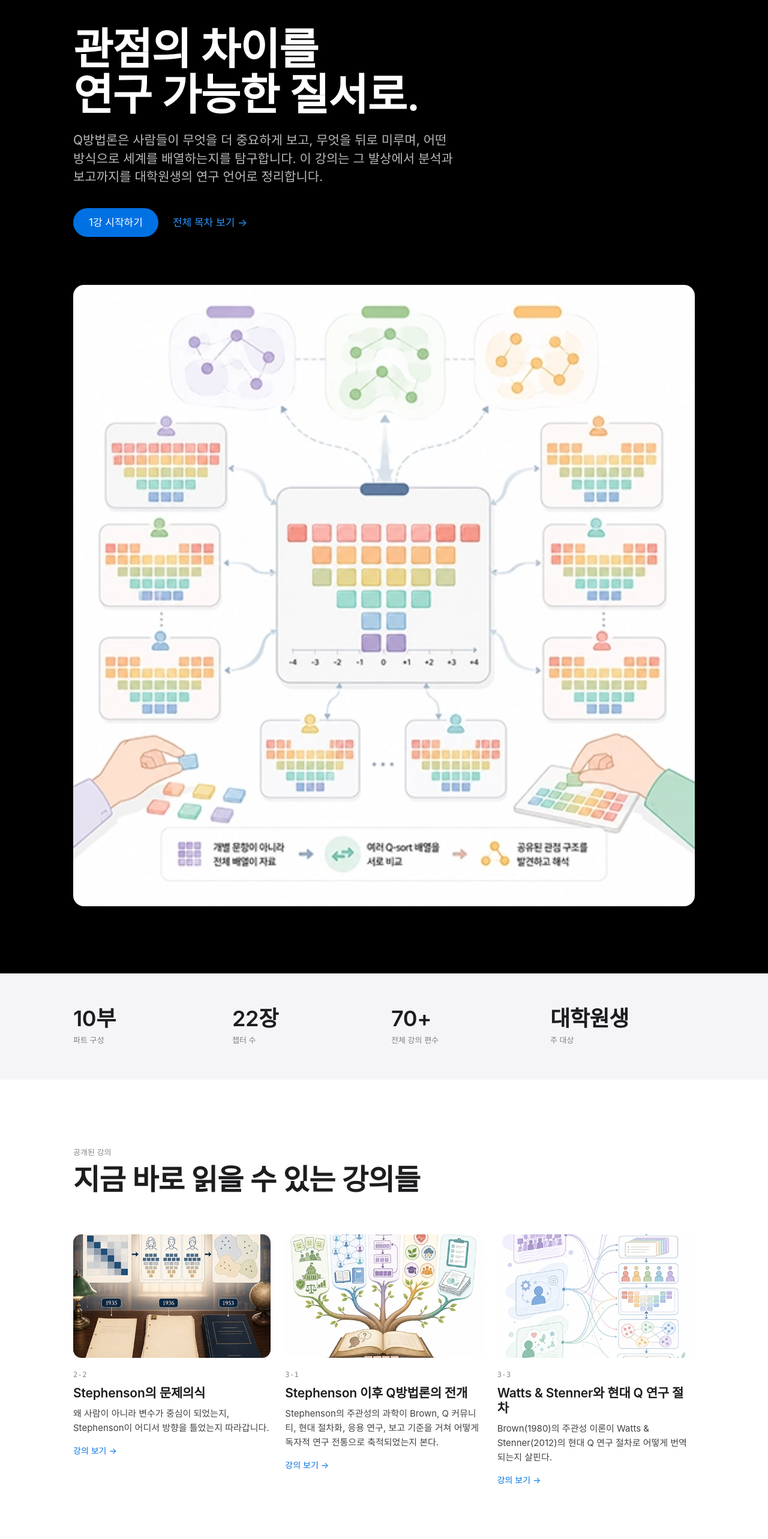
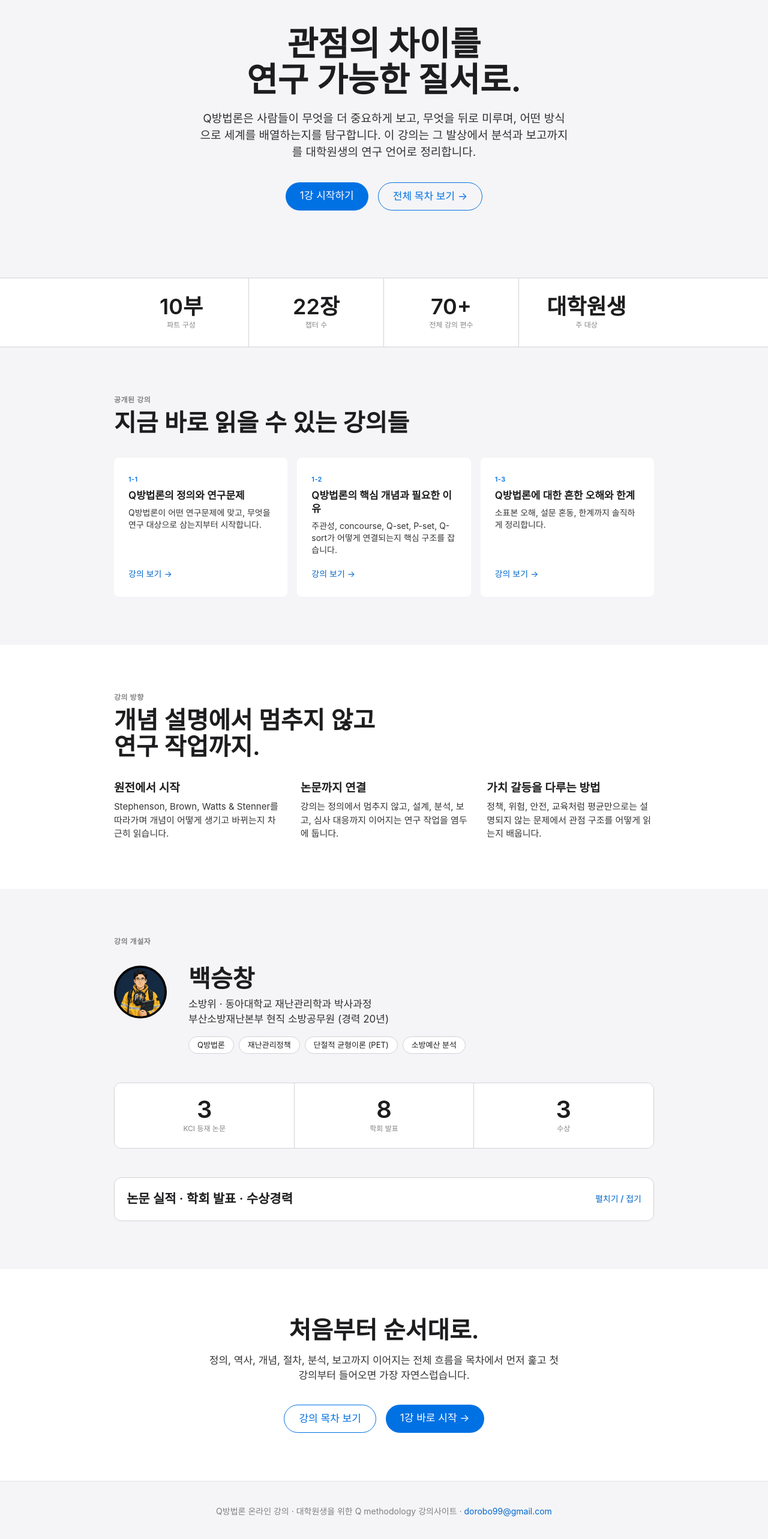
Before and after one commit to dorobo99-prog/q_Methology_Lesson, a Next.js app: page / in a window 1280 px wide. Shown: the part 116-2682 px from the top of the page at 60% size. Built offline with nearby package versions, Linux system fonts and the light colour scheme.

Commit message:
update landing page

```diff
--- a/src/app/page.tsx
+++ b/src/app/page.tsx
@@ -1,24 +1,5 @@
-"use client";
-
 import Image from "next/image";
 import Link from "next/link";
-import { useEffect, useState } from "react";
-import { openLessons, heroImages, type Lesson } from "@/data/lessons";
-
-const pillars = [
-  {
-    title: "원전에서 시작",
-    text: "Stephenson, Brown, Watts & Stenner를 따라가며 개념이 어떻게 생기고 바뀌는지 차근히 읽습니다.",
-  },
-  {
-    title: "논문까지 연결",
-    text: "강의는 정의에서 멈추지 않고, 설계, 분석, 보고, 심사 대응까지 이어지는 연구 작업을 염두에 둡니다.",
-  },
-  {
-    title: "가치 갈등을 다루는 방법",
-    text: "정책, 위험, 안전, 교육처럼 평균만으로는 설명되지 않는 문제에서 관점 구조를 어떻게 읽는지 배웁니다.",
-  },
-];
 
 const stats = [
   { value: "10부", label: "파트 구성" },
@@ -27,311 +8,236 @@ const stats = [
   { value: "대학원생", label: "주 대상" },
 ];
 
-function pickRandom<T>(arr: T[], n: number): T[] {
-  return [...arr].sort(() => Math.random() - 0.5).slice(0, n);
-}
+const lectures = [
+  {
+    id: "1-1",
+    title: "Q방법론의 정의와 연구문제",
+    description: "Q방법론이 어떤 연구문제에 맞고, 무엇을 연구 대상으로 삼는지부터 시작합니다.",
+    href: "/lessons/1-1",
+  },
+  {
+    id: "1-2",
+    title: "Q방법론의 핵심 개념과 필요한 이유",
+    description: "주관성, concourse, Q-set, P-set, Q-sort가 어떻게 연결되는지 핵심 구조를 잡습니다.",
+    href: "/lessons/1-2",
+  },
+  {
+    id: "1-3",
+    title: "Q방법론에 대한 흔한 오해와 한계",
+    description: "소표본 오해, 설문 혼동, 한계까지 솔직하게 정리합니다.",
+    href: "/lessons/1-3",
+  },
+];
+
+const features = [
+  {
+    title: "원전에서 시작",
+    description: "Stephenson, Brown, Watts & Stenner를 따라가며 개념이 어떻게 생기고 바뀌는지 차근히 읽습니다.",
+  },
+  {
+    title: "논문까지 연결",
+    description: "강의는 정의에서 멈추지 않고, 설계, 분석, 보고, 심사 대응까지 이어지는 연구 작업을 염두에 둡니다.",
+  },
+  {
+    title: "가치 갈등을 다루는 방법",
+    description: "정책, 위험, 안전, 교육처럼 평균만으로는 설명되지 않는 문제에서 관점 구조를 어떻게 읽는지 배웁니다.",
+  },
+];
+
+const papers = [
+  {
+    journal: "재무행정연구 · 2025",
+    title: "Systemic Risk 시대, 소방안전교부세 운용 딜레마에 관한 주관성 연구: Musgrave(1959) 재정 3기능의 재해석을 중심으로",
+    meta: "백승창 & 이동규 · 5(3), 193-227",
+  },
+  {
+    journal: "한국행정학보 · 2025",
+    title: "커뮤니티 위험 경감(Community Risk Reduction)에 대한 소방공무원의 주관성 연구",
+    meta: "백승창 & 이동규 · 59(2), 207-231",
+    doi: "https://doi.org/10.18333/kpar.59.2.207",
+  },
+  {
+    journal: "국정관리연구 · 2024",
+    title: "한국형 회복탄력성 지수검사(KRQ-53)의 주관성 연구: 부산 소방서 119 안전센터 소방공무원을 중심으로",
+    meta: "백승창, 김정훈 & 이동규 · 19(3), 65-91",
+    doi: "https://doi.org/10.16973/JGS.2024.19.3.003",
+  },
+];
+
+const presentations = [
+  ["2026", "재난연구의 방법론적 편향과 주관성 분석의 공백 — Q방법론의 필요성에 관한 실증적 검토", "한국정책분석평가학회 춘계학술대회"],
+  ["2026", "소방공무원의 소방예산 위험판단에 관한 연구", "한국정책학회 춘계학술대회"],
+  ["2025", "Systemic Risk 시대의 소방안전교부세 활용에 대한 소방예산담당자 인식 유형 연구", "한국정책학회 동계학술대회 · 최우수논문상"],
+  ["2025", "커뮤니티 위험 경감에 대한 재난관리 실무자의 주관성 연구", "한국행정학회 하계학술대회"],
+  ["2025", "커뮤니티 위험 경감(CRR)에 대한 재난관리학 대학원생의 주관성 연구", "제10회 전국 행정학과 대학원생 학술대회 · 우수상"],
+  ["2024", "부산광역시 B소방서 B119안전센터 소방공무원의 회복탄력성에 관한 주관성 연구", "제9회 전국 행정학과 대학원생 학술대회 · 특별상"],
+  ["2024", "소방공무원의 커뮤니티 위험 경감에 관한 주관성 연구", "한국정책분석평가학회 동계학술대회"],
+  ["2023", "부산지역 소방공무원의 회복탄력성에 관한 주관성 연구", "한국행정학회 동계학술대회"],
+];
+
+const awards = [
+  ["한국정책학회 동계학술대회 최우수논문상", "2025"],
+  ["제10회 전국 행정학과 대학원생 학술대회 우수상", "2025"],
+  ["제9회 전국 행정학과 대학원생 학술대회 특별상", "2024"],
+];
 
 export default function HomePage() {
-  const [hero, setHero] = useState(heroImages[0]);
-  const [featured, setFeatured] = useState<Lesson[]>(openLessons.slice(0, 3));
-
-  useEffect(() => {
-    setHero(heroImages[Math.floor(Math.random() * heroImages.length)]);
-    const picked = pickRandom(openLessons, 3).sort((a, b) => a.order - b.order);
-    setFeatured(picked);
-  }, []);
-
   return (
     <div>
-      {/* HERO */}
-      <section style={{ background: "var(--pure-black)", color: "var(--white)" }}>
-        <div className="max-w-[1100px] mx-auto px-5 sm:px-8 pt-20 sm:pt-28 pb-0">
-          <div className="max-w-[820px]">
+      <section className="px-5 py-24 text-center sm:px-8 sm:py-28" style={{ background: "var(--gray-100)" }}>
         <h1
-              className="font-semibold"
-              style={{
-                fontSize: "clamp(44px, 7.4vw, 72px)",
-                lineHeight: 1.05,
-                letterSpacing: "-0.015em",
-              }}
+          className="mx-auto max-w-[760px] font-semibold"
+          style={{ fontSize: "clamp(36px, 7vw, 56px)", lineHeight: 1.07, color: "var(--black)" }}
         >
           관점의 차이를
           <br />
           연구 가능한 질서로.
         </h1>
-            <p
-              className="mt-6 max-w-[640px]"
-              style={{
-                fontSize: "21px",
-                lineHeight: 1.45,
-                color: "rgba(255,255,255,0.72)",
-              }}
-            >
-              Q방법론은 사람들이 무엇을 더 중요하게 보고, 무엇을 뒤로 미루며, 어떤 방식으로 세계를
-              배열하는지를 탐구합니다. 이 강의는 그 발상에서 분석과 보고까지를 대학원생의 연구
-              언어로 정리합니다.
+        <p className="mx-auto mt-5 max-w-[620px]" style={{ fontSize: "19px", lineHeight: 1.47, color: "rgba(0,0,0,0.8)" }}>
+          Q방법론은 사람들이 무엇을 더 중요하게 보고, 무엇을 뒤로 미루며, 어떤 방식으로 세계를 배열하는지를 탐구합니다.
+          이 강의는 그 발상에서 분석과 보고까지를 대학원생의 연구 언어로 정리합니다.
         </p>
-            <div className="flex flex-wrap items-center gap-6 mt-9">
-              <Link
-                href="/lessons/1-1"
-                className="inline-flex items-center justify-center"
-                style={{
-                  padding: "12px 26px",
-                  borderRadius: "999px",
-                  background: "var(--brand)",
-                  color: "var(--white)",
-                  fontSize: "17px",
-                  textDecoration: "none",
-                }}
-              >
+        <div className="mt-9 flex flex-wrap justify-center gap-4">
+          <Link className="rounded-full px-6 py-2.5 text-[17px] text-white" style={{ background: "var(--brand)" }} href="/lessons/1-1">
             1강 시작하기
           </Link>
-              <Link
-                href="/outline"
-                style={{
-                  color: "var(--brand-dark-surface)",
-                  fontSize: "17px",
-                  textDecoration: "none",
-                }}
-              >
+          <Link className="rounded-full border px-6 py-2.5 text-[17px]" style={{ borderColor: "var(--brand)", color: "var(--brand)" }} href="/outline">
             전체 목차 보기 →
           </Link>
         </div>
+      </section>
+
+      <section className="border-y" style={{ borderColor: "var(--gray-200)" }}>
+        <div className="mx-auto grid max-w-[900px] grid-cols-2 sm:grid-cols-4">
+          {stats.map((stat) => (
+            <div key={stat.label} className="border-r px-5 py-7 text-center last:border-r-0" style={{ borderColor: "var(--gray-200)" }}>
+              <div className="font-semibold" style={{ fontSize: "36px", lineHeight: 1.07 }}>{stat.value}</div>
+              <div className="mt-1 text-xs" style={{ color: "rgba(0,0,0,0.48)" }}>{stat.label}</div>
             </div>
+          ))}
+        </div>
+      </section>
 
-          {/* 히어로 이미지 — 랜덤 */}
-          <div className="mt-14 sm:mt-20">
-            <Image
-              src={hero.src}
-              alt={hero.alt}
-              width={2000}
-              height={1100}
-              className="w-full h-auto block"
-              style={{ borderRadius: "18px" }}
-              priority
-            />
+      <section className="px-5 py-18 sm:px-8 sm:py-20" style={{ background: "var(--gray-100)" }}>
+        <div className="mx-auto max-w-[900px]">
+          <p className="mb-2 text-xs font-semibold uppercase tracking-[0.5px]" style={{ color: "rgba(0,0,0,0.48)" }}>공개된 강의</p>
+          <h2 className="mb-9 font-semibold" style={{ fontSize: "clamp(28px, 5vw, 40px)", lineHeight: 1.1 }}>지금 바로 읽을 수 있는 강의들</h2>
+          <div className="grid gap-4 md:grid-cols-3">
+            {lectures.map((lecture) => (
+              <article key={lecture.id} className="flex flex-col rounded-lg bg-white px-6 py-7 transition-shadow hover:shadow-lg">
+                <span className="text-[11px] font-semibold tracking-[0.4px]" style={{ color: "var(--brand)" }}>{lecture.id}</span>
+                <h3 className="mt-2 font-semibold" style={{ fontSize: "17px", lineHeight: 1.3 }}>{lecture.title}</h3>
+                <p className="mt-2 text-sm" style={{ color: "rgba(0,0,0,0.8)", lineHeight: 1.43 }}>{lecture.description}</p>
+                <Link className="mt-auto pt-5 text-sm" style={{ color: "var(--brand-deep)" }} href={lecture.href}>강의 보기 →</Link>
+              </article>
+            ))}
           </div>
         </div>
-        <div className="h-20 sm:h-28" />
       </section>
 
-      {/* STATS */}
-      <section style={{ background: "var(--gray-100)" }}>
-        <div className="max-w-[1100px] mx-auto px-5 sm:px-8 py-12 sm:py-14">
-          <div className="grid grid-cols-2 sm:grid-cols-4 gap-y-8 gap-x-6">
-            {stats.map((stat) => (
-              <div key={stat.label}>
-                <div
-                  style={{
-                    fontSize: "clamp(28px, 3.4vw, 36px)",
-                    lineHeight: 1.1,
-                    fontWeight: 600,
-                    color: "var(--black)",
-                    letterSpacing: "-0.01em",
-                  }}
-                >
-                  {stat.value}
-                </div>
-                <div style={{ fontSize: "13px", color: "var(--gray-400)", marginTop: "6px" }}>
-                  {stat.label}
-                </div>
+      <section className="px-5 py-18 sm:px-8 sm:py-20">
+        <div className="mx-auto max-w-[900px]">
+          <p className="mb-2 text-xs font-semibold uppercase tracking-[0.5px]" style={{ color: "rgba(0,0,0,0.48)" }}>강의 방향</p>
+          <h2 className="mb-9 font-semibold" style={{ fontSize: "clamp(28px, 5vw, 40px)", lineHeight: 1.1 }}>
+            개념 설명에서 멈추지 않고
+            <br />
+            연구 작업까지.
+          </h2>
+          <div className="grid gap-8 md:grid-cols-3">
+            {features.map((feature) => (
+              <div key={feature.title}>
+                <h3 className="mb-2 font-semibold" style={{ fontSize: "19px", lineHeight: 1.2 }}>{feature.title}</h3>
+                <p className="text-[15px]" style={{ color: "rgba(0,0,0,0.8)", lineHeight: 1.5 }}>{feature.description}</p>
               </div>
             ))}
           </div>
         </div>
       </section>
 
-      {/* LESSONS — 랜덤 3개, 강의 순서 정렬 */}
-      <section style={{ background: "var(--white)" }}>
-        <div className="max-w-[1100px] mx-auto px-5 sm:px-8 py-20 sm:py-28">
-          <div className="max-w-[760px] mb-12 sm:mb-16">
-            <div style={{ fontSize: "13px", color: "var(--gray-400)", marginBottom: "10px" }}>
-              공개된 강의
+      <section id="author" className="px-5 py-20 sm:px-8" style={{ background: "var(--gray-100)" }}>
+        <div className="mx-auto max-w-[900px]">
+          <p className="mb-8 text-xs font-semibold uppercase tracking-[0.5px]" style={{ color: "rgba(0,0,0,0.48)" }}>강의 개설자</p>
+          <div className="mb-12 flex flex-col gap-5 sm:flex-row sm:items-start sm:gap-9">
+            <div className="relative h-[88px] w-[88px] shrink-0 overflow-hidden rounded-full bg-black">
+              <Image src="/images/profile.webp" alt="백승창 프로필 사진" fill sizes="88px" style={{ objectFit: "cover", objectPosition: "center top" }} />
             </div>
-            <h2
-              style={{
-                fontSize: "clamp(32px, 5vw, 48px)",
-                lineHeight: 1.1,
-                fontWeight: 600,
-                color: "var(--black)",
-                letterSpacing: "-0.015em",
-              }}
-            >
-              지금 바로 읽을 수 있는 강의들
-            </h2>
-          </div>
-
-          <div className="grid md:grid-cols-3 gap-x-6 gap-y-12">
-            {featured.map((lesson) => (
-              <Link
-                key={lesson.id}
-                href={lesson.href!}
-                className="group block"
-                style={{ textDecoration: "none", color: "inherit" }}
-              >
-                <div
-                  className="-mx-5 w-[calc(100%+40px)] sm:mx-0 sm:w-[500px] md:w-full"
-                  style={{
-                    aspectRatio: "16 / 10",
-                    position: "relative",
-                    borderRadius: "14px",
-                    overflow: "hidden",
-                    background: "var(--gray-100)",
-                  }}
-                >
-                  <Image
-                    src={lesson.image!}
-                    alt={lesson.title}
-                    fill
-                    sizes="(max-width: 768px) 100vw, 33vw"
-                    style={{ objectFit: "cover" }}
-                  />
-                </div>
-                <div className="pt-5">
-                  <div
-                    style={{
-                      fontSize: "12px",
-                      fontFamily: "var(--font-mono)",
-                      color: "var(--gray-400)",
-                      marginBottom: "8px",
-                      letterSpacing: "0.4px",
-                    }}
-                  >
-                    {lesson.id}
-                  </div>
-                  <h3
-                    style={{
-                      fontSize: "21px",
-                      lineHeight: 1.2,
-                      fontWeight: 600,
-                      color: "var(--black)",
-                      letterSpacing: "-0.01em",
-                    }}
-                  >
-                    {lesson.title}
-                  </h3>
-                  <p
-                    style={{
-                      fontSize: "15px",
-                      lineHeight: 1.6,
-                      color: "var(--gray-700)",
-                      marginTop: "10px",
-                    }}
-                  >
-                    {lesson.description}
+            <div>
+              <h2 className="mb-2 font-semibold" style={{ fontSize: "40px", lineHeight: 1.1 }}>백승창</h2>
+              <p style={{ fontSize: "17px", color: "rgba(0,0,0,0.8)", lineHeight: 1.47 }}>
+                소방위 · 동아대학교 재난관리학과 박사과정
+                <br />
+                부산소방재난본부 현직 소방공무원 (경력 20년)
               </p>
-                  <div style={{ color: "var(--brand)", fontSize: "14px", marginTop: "16px" }}>
-                    강의 보기 →
-                  </div>
-                </div>
-              </Link>
+              <div className="mt-4 flex flex-wrap gap-2">
+                {["Q방법론", "재난관리정책", "단절적 균형이론 (PET)", "소방예산 분석"].map((tag) => (
+                  <span key={tag} className="rounded-full border bg-white px-3.5 py-1 text-[13px]" style={{ borderColor: "var(--gray-200)" }}>{tag}</span>
                 ))}
               </div>
             </div>
-      </section>
-
-      {/* PILLARS */}
-      <section style={{ background: "var(--gray-100)" }}>
-        <div className="max-w-[1100px] mx-auto px-5 sm:px-8 py-20 sm:py-28">
-          <div className="max-w-[760px] mb-12 sm:mb-16">
-            <div style={{ fontSize: "13px", color: "var(--gray-400)", marginBottom: "10px" }}>
-              강의 방향
-            </div>
-            <h2
-              style={{
-                fontSize: "clamp(32px, 5vw, 44px)",
-                lineHeight: 1.1,
-                fontWeight: 600,
-                color: "var(--black)",
-                letterSpacing: "-0.015em",
-              }}
-            >
-              개념 설명에서 멈추지 않고 연구 작업까지.
-            </h2>
           </div>
 
-          <div className="grid md:grid-cols-3 gap-x-8 gap-y-10">
-            {pillars.map((pillar) => (
-              <div
-                key={pillar.title}
-                style={{ borderTop: "1px solid var(--border-medium)", paddingTop: "20px" }}
-              >
-                <h3
-                  style={{
-                    fontSize: "19px",
-                    lineHeight: 1.25,
-                    fontWeight: 600,
-                    color: "var(--black)",
-                    letterSpacing: "-0.01em",
-                  }}
-                >
-                  {pillar.title}
-                </h3>
-                <p
-                  style={{
-                    fontSize: "15px",
-                    lineHeight: 1.65,
-                    color: "var(--gray-700)",
-                    marginTop: "10px",
-                  }}
-                >
-                  {pillar.text}
-                </p>
+          <div className="mb-12 grid overflow-hidden rounded-xl border sm:grid-cols-3" style={{ borderColor: "var(--gray-200)" }}>
+            <div className="bg-white px-5 py-6 text-center"><div className="text-[40px] font-semibold leading-none">3</div><div className="mt-1 text-xs" style={{ color: "rgba(0,0,0,0.48)" }}>KCI 등재 논문</div></div>
+            <div className="border-y bg-white px-5 py-6 text-center sm:border-x sm:border-y-0" style={{ borderColor: "var(--gray-200)" }}><div className="text-[40px] font-semibold leading-none">8</div><div className="mt-1 text-xs" style={{ color: "rgba(0,0,0,0.48)" }}>학회 발표</div></div>
+            <div className="bg-white px-5 py-6 text-center"><div className="text-[40px] font-semibold leading-none">3</div><div className="mt-1 text-xs" style={{ color: "rgba(0,0,0,0.48)" }}>수상</div></div>
+          </div>
+
+          <details className="overflow-hidden rounded-xl border bg-white" style={{ borderColor: "var(--gray-200)" }}>
+            <summary className="flex cursor-pointer list-none items-center justify-between gap-4 px-5 py-5 font-semibold [&::-webkit-details-marker]:hidden" style={{ fontSize: "21px" }}>
+              논문 실적 · 학회 발표 · 수상경력
+              <span className="text-sm font-medium" style={{ color: "var(--brand-deep)" }}>펼치기 / 접기</span>
+            </summary>
+            <div className="border-t px-5 py-6" style={{ borderColor: "var(--gray-200)" }}>
+              <h3 className="mb-5 font-semibold" style={{ fontSize: "21px" }}>논문 실적</h3>
+              <div className="grid gap-3">
+                {papers.map((paper) => (
+                  <article key={paper.title} className="rounded-lg bg-white p-5" style={{ border: "1px solid var(--gray-200)" }}>
+                    <span className="text-[11px] font-semibold uppercase tracking-[0.4px]" style={{ color: "var(--brand)" }}>{paper.journal}</span>
+                    <p className="mt-1 text-[15px] font-semibold leading-relaxed">{paper.title}</p>
+                    <p className="mt-1 text-[13px]" style={{ color: "rgba(0,0,0,0.48)" }}>{paper.meta}</p>
+                    {paper.doi ? <a className="mt-1 block text-xs" style={{ color: "var(--brand-deep)" }} href={paper.doi} target="_blank" rel="noopener noreferrer">{paper.doi.replace("https://", "")} ›</a> : null}
+                  </article>
+                ))}
+              </div>
+
+              <hr className="my-9 border-0 border-t" style={{ borderColor: "var(--gray-200)" }} />
+
+              <h3 className="mb-5 font-semibold" style={{ fontSize: "21px" }}>학회 발표</h3>
+              <div className="relative pl-5">
+                <div className="absolute bottom-2 left-[6px] top-2 w-px" style={{ background: "var(--gray-200)" }} />
+                {presentations.map(([year, title, venue]) => (
+                  <div key={`${year}-${title}`} className="relative pb-5 pl-6 last:pb-0">
+                    <div className="absolute left-[-14px] top-1.5 h-2 w-2 rounded-full border-2" style={{ background: "var(--brand)", borderColor: "var(--gray-100)" }} />
+                    <p className="mb-0.5 text-[11px] font-semibold tracking-[0.3px]" style={{ color: "var(--brand)" }}>{year}</p>
+                    <p className="text-sm leading-relaxed" style={{ color: "rgba(0,0,0,0.8)" }}>{title}<br /><span className="text-xs" style={{ color: "rgba(0,0,0,0.48)" }}>{venue}</span></p>
+                  </div>
+                ))}
+              </div>
+
+              <hr className="my-9 border-0 border-t" style={{ borderColor: "var(--gray-200)" }} />
+
+              <h3 className="mb-5 font-semibold" style={{ fontSize: "21px" }}>수상경력</h3>
+              <div className="flex flex-wrap gap-2.5">
+                {awards.map(([title, year]) => (
+                  <div key={title} className="rounded-lg border px-4 py-3" style={{ borderColor: "var(--gray-200)" }}>
+                    <div className="text-[13px] leading-snug">{title}<span className="mt-0.5 block text-[11px]" style={{ color: "rgba(0,0,0,0.48)" }}>{year}</span></div>
                   </div>
                 ))}
               </div>
             </div>
+          </details>
+        </div>
       </section>
 
-      {/* CTA */}
-      <section style={{ background: "var(--pure-black)", color: "var(--white)" }}>
-        <div className="max-w-[820px] mx-auto px-5 sm:px-8 py-24 sm:py-32 text-center">
-          <h2
-            style={{
-              fontSize: "clamp(34px, 5vw, 52px)",
-              lineHeight: 1.1,
-              fontWeight: 600,
-              letterSpacing: "-0.015em",
-            }}
-          >
-            처음부터 순서대로.
-          </h2>
-          <p
-            style={{
-              fontSize: "19px",
-              lineHeight: 1.45,
-              color: "rgba(255,255,255,0.72)",
-              maxWidth: "560px",
-              margin: "18px auto 0",
-            }}
-          >
-            정의, 역사, 개념, 절차, 분석, 보고까지 이어지는 전체 흐름을 목차에서 먼저 훑고
-            첫 강의부터 들어오면 가장 자연스럽습니다.
+      <section className="px-5 py-20 text-center sm:px-8" style={{ background: "var(--white)" }}>
+        <div className="mx-auto max-w-[600px]">
+          <h2 className="font-semibold" style={{ fontSize: "clamp(30px, 5vw, 40px)", lineHeight: 1.1 }}>처음부터 순서대로.</h2>
+          <p className="mt-4" style={{ fontSize: "17px", color: "rgba(0,0,0,0.8)" }}>
+            정의, 역사, 개념, 절차, 분석, 보고까지 이어지는 전체 흐름을 목차에서 먼저 훑고 첫 강의부터 들어오면 가장 자연스럽습니다.
           </p>
-          <div className="flex flex-wrap justify-center items-center gap-6 mt-10">
-            <Link
-              href="/outline"
-              style={{
-                padding: "12px 26px",
-                borderRadius: "999px",
-                background: "var(--brand)",
-                color: "var(--white)",
-                fontSize: "17px",
-                textDecoration: "none",
-              }}
-            >
-              강의 목차 보기
-            </Link>
-            <Link
-              href="/lessons/1-1"
-              style={{
-                color: "var(--brand-dark-surface)",
-                fontSize: "17px",
-                textDecoration: "none",
-              }}
-            >
-              1강 바로 시작 →
-            </Link>
+          <div className="mt-9 flex flex-wrap justify-center gap-4">
+            <Link className="rounded-full border px-6 py-2.5 text-[17px]" style={{ borderColor: "var(--brand)", color: "var(--brand)" }} href="/outline">강의 목차 보기</Link>
+            <Link className="rounded-full px-6 py-2.5 text-[17px] text-white" style={{ background: "var(--brand)" }} href="/lessons/1-1">1강 바로 시작 →</Link>
           </div>
         </div>
       </section>
```
Also changed, not shown: public/images/profile.webp (added). Lines whose indentation alone changed are shown as unchanged.
